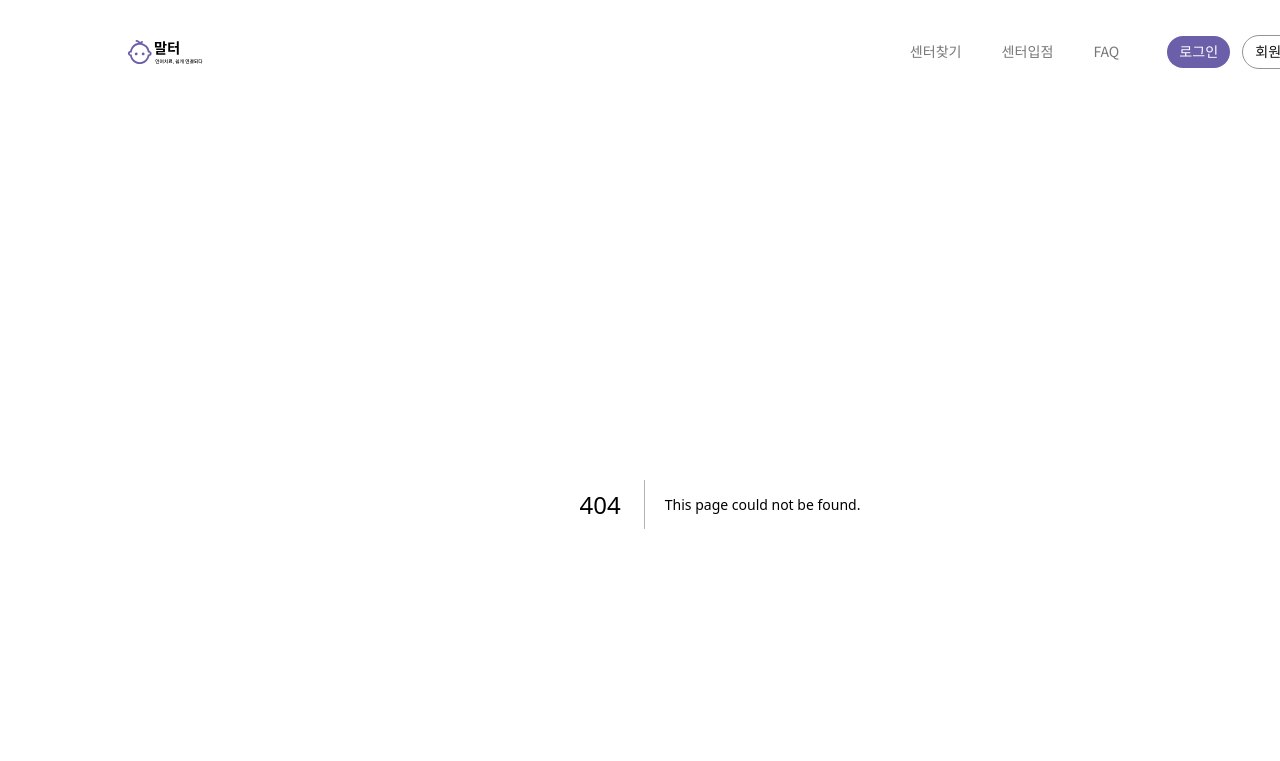
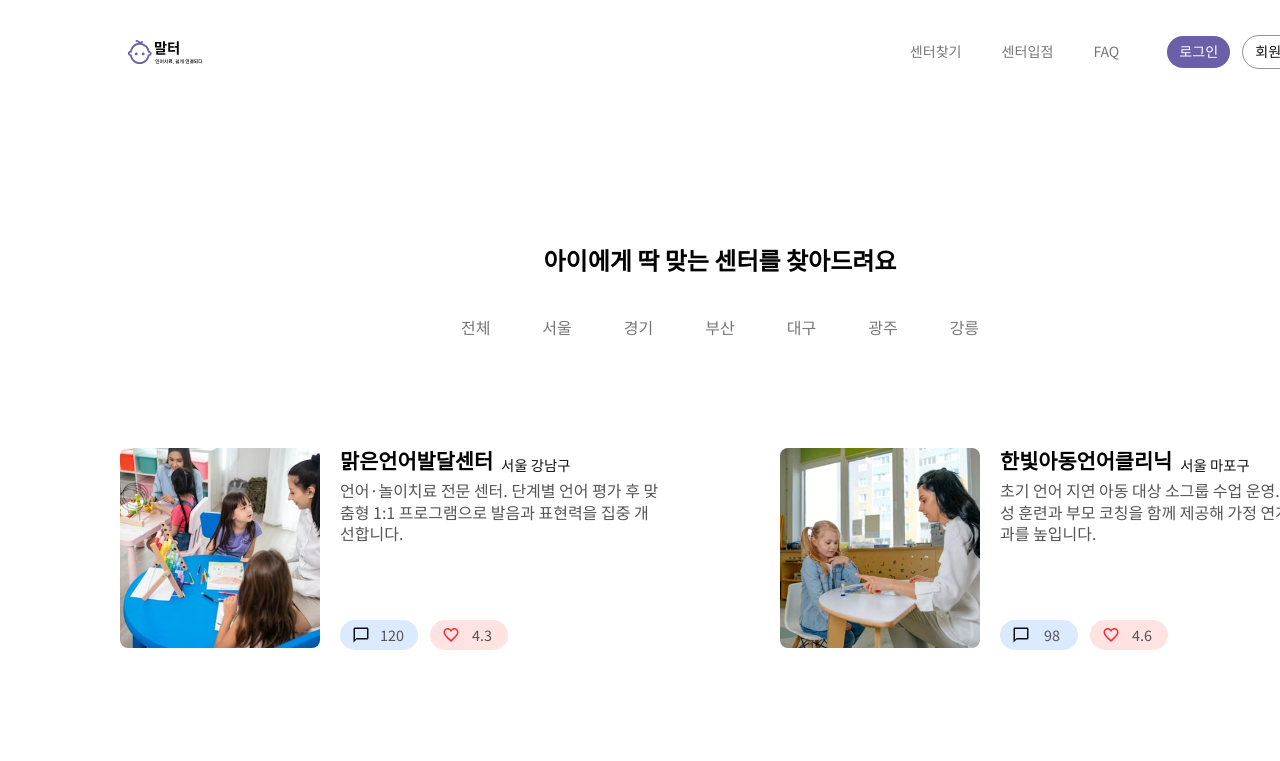
Before and after one commit to malter-hub/malter-frontend, a Next.js app: page /centers in a window 1280 px wide. Before the commit this address had no page. Shown: the top 761 px of the page. Built offline with nearby package versions, Linux system fonts and the light colour scheme.

Commit message:
✨feat: add centers page

```diff
--- /dev/null
+++ b/src/app/centers/_components/CenterItem.tsx
@@ -0,0 +1,51 @@
+import SocialChip from '@/components/commons/SocialChip'
+
+interface IProps {
+  id: string
+  name: string
+  location: string
+  description: string
+  imgUrl?: string
+  reviewCount: string
+  rating: string
+}
+
+export default function CenterItem(props: IProps) {
+  const {
+    id,
+    name,
+    location,
+    description,
+    imgUrl = 'https://picsum.photos/200/200',
+    reviewCount,
+    rating,
+  } = props
+
+  return (
+    <div className="flex items-center justify-center gap-5">
+      <img
+        src={imgUrl}
+        alt={name}
+        className="h-[200px] w-[200px] rounded-lg object-cover"
+      />
+
+      <div className="flex w-80 flex-col gap-3">
+        <div className="flex flex-col gap-1.5">
+          <div className="flex items-end justify-start gap-2">
+            <p className="text-title3 text-left font-semibold text-black">
+              {name}
+            </p>
+            <p className="text-body4 text-left text-gray-900">{location}</p>
+          </div>
+          <p className="text-body2 h-32 w-80 text-left text-gray-700">
+            {description}
+          </p>
+        </div>
+        <div className="flex items-center justify-start gap-3">
+          <SocialChip styleType="comment" value={reviewCount} />
+          <SocialChip styleType="favorite" value={rating} />
+        </div>
+      </div>
+    </div>
+  )
+}
--- /dev/null
+++ b/src/app/centers/_components/CenterList.tsx
@@ -0,0 +1,22 @@
+import { centers } from '@/assets/mocks/centers'
+import CenterItem from './CenterItem'
+
+export default function CenterList() {
+  return (
+    <ul className="flex flex-wrap gap-x-30 gap-y-28">
+      {centers.map((center) => (
+        <li key={center.id}>
+          <CenterItem
+            id={center.id}
+            name={center.name}
+            location={center.location}
+            description={center.description}
+            imgUrl={center.imgUrl}
+            reviewCount={center.reviewCount}
+            rating={center.rating}
+          />
+        </li>
+      ))}
+    </ul>
+  )
+}
--- /dev/null
+++ b/src/app/centers/_components/LocationFilter.tsx
@@ -0,0 +1,29 @@
+import Button from '@/components/commons/Button'
+
+export default function LocationFilter() {
+  return (
+    <span className="flex gap-5">
+      <Button color="tertiary" size="md">
+        전체
+      </Button>
+      <Button color="tertiary" size="md">
+        서울
+      </Button>
+      <Button color="tertiary" size="md">
+        경기
+      </Button>
+      <Button color="tertiary" size="md">
+        부산
+      </Button>
+      <Button color="tertiary" size="md">
+        대구
+      </Button>
+      <Button color="tertiary" size="md">
+        광주
+      </Button>
+      <Button color="tertiary" size="md">
+        강릉
+      </Button>
+    </span>
+  )
+}
--- /dev/null
+++ b/src/app/centers/_components/Pager.tsx
@@ -0,0 +1,3 @@
+export default function Pager() {
+  return <span className="">pager</span>
+}
--- /dev/null
+++ b/src/app/centers/page.tsx
@@ -0,0 +1,18 @@
+import CenterList from './_components/CenterList'
+import LocationFilter from './_components/LocationFilter'
+import Pager from './_components/Pager'
+
+export default function Centers() {
+  return (
+    <div className="my-[140px] flex flex-col items-center justify-center gap-25">
+      <div className="flex flex-col items-center justify-center gap-8">
+        <h1 className="text-title2 font-semibold">
+          아이에게 딱 맞는 센터를 찾아드려요
+        </h1>
+        <LocationFilter />
+      </div>
+      <CenterList />
+      {/* <Pager /> */}
+    </div>
+  )
+}
--- /dev/null
+++ b/src/assets/mocks/centers.js
@@ -0,0 +1,82 @@
+export const centers = [
+  {
+    id: 'c1',
+    name: '맑은언어발달센터',
+    location: '서울 강남구',
+    description:
+      '언어·놀이치료 전문 센터. 단계별 언어 평가 후 맞춤형 1:1 프로그램으로 발음과 표현력을 집중 개선합니다.',
+    imgUrl: '/images/centers 18.png',
+    reviewCount: '120',
+    rating: '4.3',
+  },
+  {
+    id: 'c2',
+    name: '한빛아동언어클리닉',
+    location: '서울 마포구',
+    description:
+      '초기 언어 지연 아동 대상 소그룹 수업 운영. 사회성 훈련과 부모 코칭을 함께 제공해 가정 연계 효과를 높입니다.',
+    imgUrl: '/images/centers 19.png',
+    reviewCount: '98',
+    rating: '4.6',
+  },
+  {
+    id: 'c3',
+    name: '도담언어발달센터',
+    location: '경기 성남시 분당구',
+    description:
+      '놀이 중심 언어 중재로 어휘 확장과 문장 산출을 돕습니다. 주 2회 집중 코스와 학교 연계 보고서를 지원합니다.',
+    imgUrl: '/images/centers 20.png',
+    reviewCount: '64',
+    rating: '4.1',
+  },
+  {
+    id: 'c4',
+    name: '말숲언어치료센터',
+    location: '부산 해운대구',
+    description:
+      '조음(발음) 교정과 유창성 개선 프로그램을 운영합니다. 초기 평가 후 목표를 세분화해 단기 변화가 뚜렷합니다.',
+    imgUrl: '/images/centers 21.png',
+    reviewCount: '210',
+    rating: '4.8',
+  },
+  // {
+  //   id: 'c5',
+  //   name: '맑은언어발달센터',
+  //   location: '서울 강남구',
+  //   description:
+  //     '언어·놀이치료 전문 센터. 단계별 언어 평가 후 맞춤형 1:1 프로그램으로 발음과 표현력을 집중 개선합니다.',
+  //   imgUrl: '/images/centers/center-1.jpg',
+  //   reviewCount: 120,
+  //   rating: 4.3,
+  // },
+  // {
+  //   id: 'c6',
+  //   name: '한빛아동언어클리닉',
+  //   location: '서울 마포구',
+  //   description:
+  //     '초기 언어 지연 아동 대상 소그룹 수업 운영. 사회성 훈련과 부모 코칭을 함께 제공해 가정 연계 효과를 높입니다.',
+  //   imgUrl: '/images/centers/center-2.jpg',
+  //   reviewCount: 98,
+  //   rating: 4.6,
+  // },
+  // {
+  //   id: 'c7',
+  //   name: '도담언어발달센터',
+  //   location: '경기 성남시 분당구',
+  //   description:
+  //     '놀이 중심 언어 중재로 어휘 확장과 문장 산출을 돕습니다. 주 2회 집중 코스와 학교 연계 보고서를 지원합니다.',
+  //   imgUrl: '/images/centers/center-3.jpg',
+  //   reviewCount: 64,
+  //   rating: 4.1,
+  // },
+  // {
+  //   id: 'c8',
+  //   name: '말숲언어치료센터',
+  //   location: '부산 해운대구',
+  //   description:
+  //     '조음(발음) 교정과 유창성 개선 프로그램을 운영합니다. 초기 평가 후 목표를 세분화해 단기 변화가 뚜렷합니다.',
+  //   imgUrl: '/images/centers/center-4.jpg',
+  //   reviewCount: 210,
+  //   rating: 4.8,
+  // },
+]
--- /dev/null
+++ b/src/components/commons/SocialChip.tsx
@@ -0,0 +1,53 @@
+'use client'
+
+import { tv, type VariantProps } from 'tailwind-variants'
+import Icon from './Icon'
+
+const chip = tv(
+  {
+    slots: {
+      base: 'flex justify-between items-center rounded-2xl',
+      text: 'flex justify-center text-black w-7 font-regular text-gray-700',
+      icon: '',
+    },
+    variants: {
+      styleType: {
+        comment: {
+          base: 'bg-blue-100',
+          icon: 'text-blue-500',
+        },
+        favorite: {
+          base: 'bg-red-100',
+          icon: 'text-red-500',
+        },
+      },
+      size: {
+        sm: {
+          base: 'gap-2 px-3 py-1.5',
+          text: 'text-body4',
+          icon: 'w-4.5 h-4.5',
+        },
+      },
+    },
+  },
+  { twMerge: false },
+)
+
+export type ChipVariants = VariantProps<typeof chip>
+
+interface ChipProps extends ChipVariants {
+  value: string
+}
+
+export default function SocialChip(props: ChipProps) {
+  const { value = '0', size = 'sm', styleType = 'comment' } = props
+  const { base, text, icon } = chip({ size, styleType })
+
+  return (
+    <div className={base()}>
+      {styleType === 'comment' && <Icon type="comment" className={icon()} />}
+      {styleType === 'favorite' && <Icon type="favorite" className={icon()} />}
+      <span className={text()}>{value}</span>
+    </div>
+  )
+}
```
